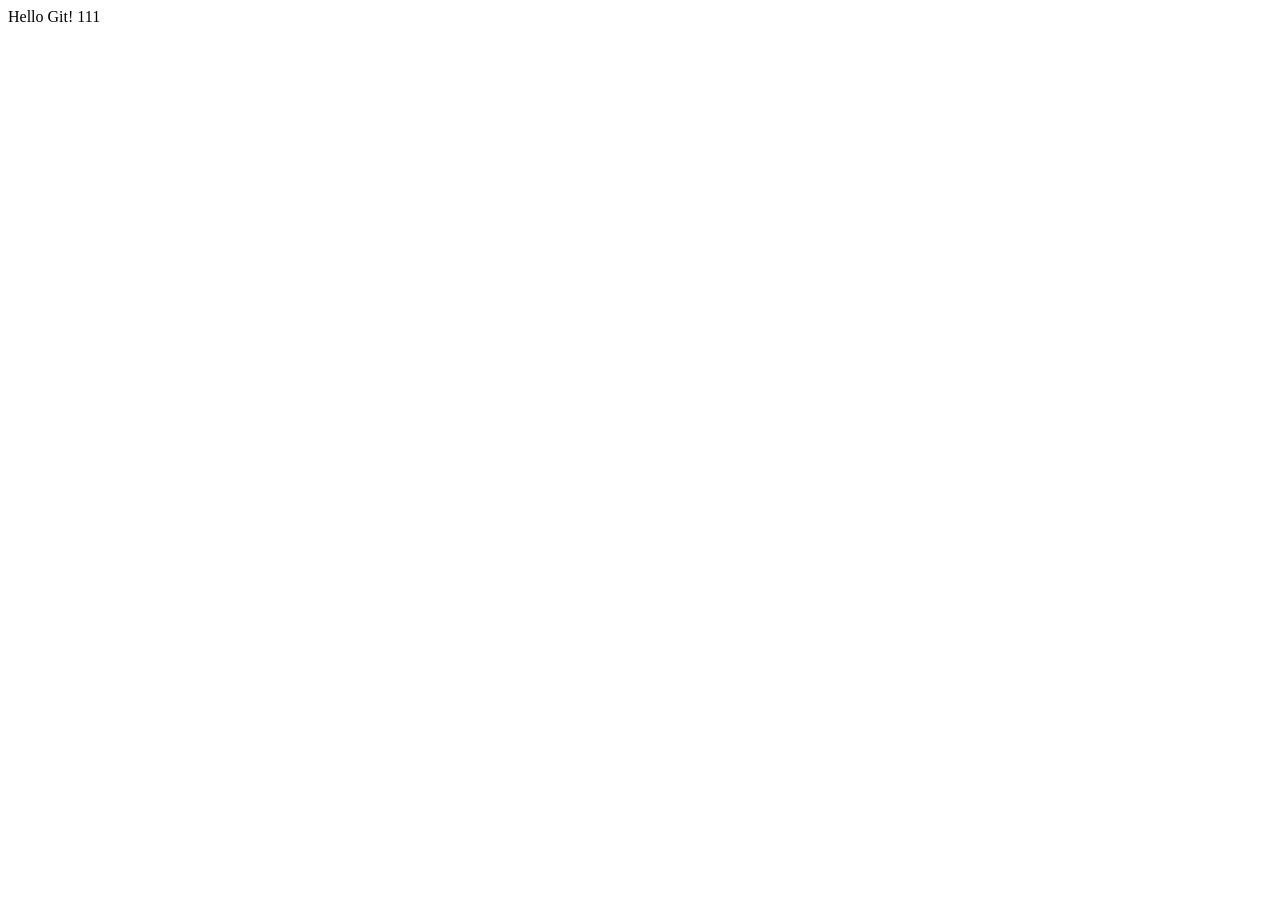
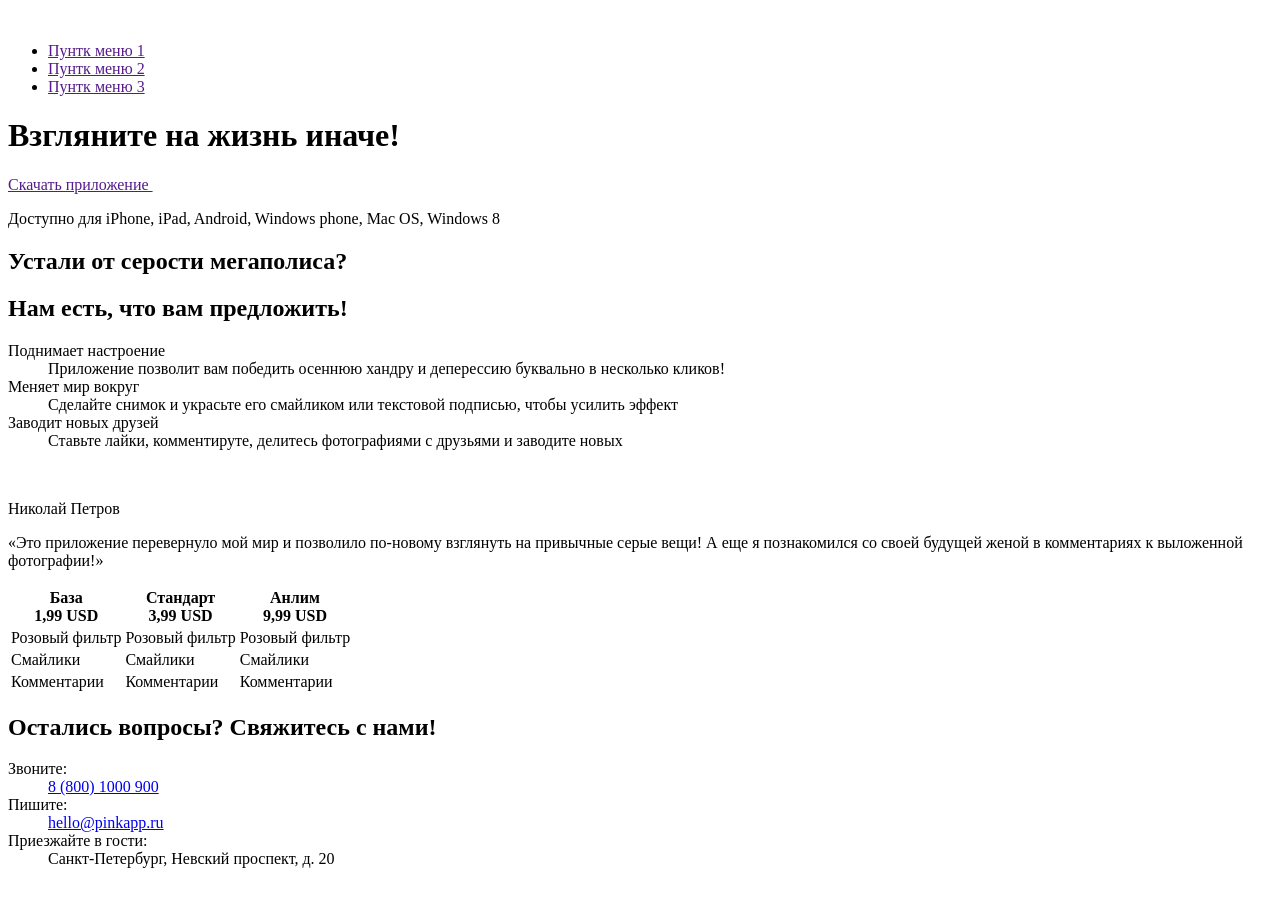
Before and after one commit to Ivankalachikov/pink, a plain HTML site: page index.html in a window 1280 px wide. Before the commit the page ends 800 px from the top, so only its background shows below. Drawn offline with Linux system fonts and the light colour scheme.

Commit message:
Заверстал мобильную версию

```diff
--- a/index.html
+++ b/index.html
@@ -2,10 +2,197 @@
 <html lang="en">
 <head>
 	<meta charset="UTF-8">
-	<title>Document</title>
+	<title>Pink</title>
 </head>
 <body>
-	Hello Git!
-	111
+	<header>
+			<div class="container clearfix">
+				<div class="header-top-line">
+					<div class="header-logo">
+						<a href="#" class="header-logo-link">
+							<img src="" alt="" class="header-logo-img">
+						</a>
+					</div>
+					<div class="header-menu--minimize">
+						<nav class="header-menu">
+							<ul class="header-menu-list">
+								<li class="header-menu-list-item">
+									<a href="" class="header-menu-link">
+										Пунтк меню 1
+									</a>
+								</li>
+								<li class="header-menu-list-item">
+									<a href="" class="header-menu-link">
+										Пунтк меню 2
+									</a>
+								</li>
+								<li class="header-menu-list-item">
+									<a href="" class="header-menu-link">
+										Пунтк меню 3
+									</a>
+								</li>
+							</ul>
+						</nav>
+					</div>
+				</div>
+				<div class="header-content">
+					<h1 class="header-title">
+					Взгляните на жизнь иначе!
+					</h1>
+				</div>
+			</div>
+	</header>
+
+
+	<section class="get-app">
+		<div class="container clearfix">
+			<a href="" class="get-app-title">
+				Скачать приложение
+			</a>
+			<img src="" alt="" class="get-app-img get-app-appstore">
+			<img src="" alt="" class="get-app-img get-app-googleplay">
+			<img src="" alt="" class="get-app-img get-app-windowsstore">
+			<p class="get-app-text">
+				Доступно для iPhone, iPad, Android, Windows phone, Mac OS, Windows 8
+			</p>
+		</div>
+	</section>
+
+
+	<section class="features">
+		<div class="container clearfix">
+			<h2 class="feartures-title">
+				Устали от серости мегаполиса?
+			</h2>
+			<h2 class="feartures-title">
+				Нам есть, что вам предложить!
+			</h2>
+			<dl class="features-list">
+				<dt class="features-list-title">Поднимает настроение</dt>
+					<dd class="features-list-text">
+						Приложение позволит вам победить осеннюю хандру и деперессию буквально в несколько кликов!
+					</dd>
+				<dt class="features-list-title">Меняет мир вокруг</dt>
+					<dd class="features-list-text">
+						Сделайте снимок и украсьте его смайликом или текстовой подписью, чтобы усилить эффект
+					</dd>
+				<dt class="features-list-title">Заводит новых друзей</dt>
+					<dd class="features-list-text">
+						Ставьте лайки, комментируте, делитесь фотографиями с друзьями и заводите новых
+					</dd>
+			</dl>
+			<img src="" alt="" class="features-img">
+		</div>
+	</section>
+
+
+	<section class="review">
+		<div class="container clearfix">
+			<p class="review-user-name">Николай Петров</p>
+			<p class="review-text">
+				«Это приложение перевернуло мой мир и позволило по-новому взглянуть на привычные серые вещи! А еще я познакомился со своей будущей женой в комментариях к выложенной фотографии!»
+			</p>
+			<div class="review-controls">
+				<a href="" class="review-control-item"></a>
+				<a href="" class="review-control-item"></a>
+				<a href="" class="review-control-item"></a>
+			</div>
+		</div>
+	</section>
+
+
+	<section class="price">
+		<table>
+			<tr>
+				<th class="price-head-cell">
+					<span class="price-tarif">База</span><br>
+					<span class="price-price">1,99 USD</span>
+				</th>
+				<th class="price-head-cell">
+					<span class="price-tarif">Стандарт</span><br>
+					<span class="price-price">3,99 USD</span>
+				</th>
+				<th class="price-head-cell">
+					<span class="price-tarif">Анлим</span><br>
+					<span class="price-price">9,99 USD</span>
+				</th>
+			</tr>
+			<tr>
+				<td class="price-cell price-cell-true">
+					Розовый фильтр
+				</td>
+				<td class="price-cell price-cell-true">
+					Розовый фильтр
+				</td>
+				<td class="price-cell price-cell-true">
+					Розовый фильтр
+				</td>
+			</tr>
+			<tr>
+				<td class="price-cell price-cell-false">
+					Смайлики
+				</td>
+				<td class="price-cell price-cell-true">
+					Смайлики
+				</td>
+				<td class="price-cell price-cell-true">
+					Смайлики
+				</td>
+			</tr>
+				<tr>
+				<td class="price-cell price-cell-false">
+					Комментарии
+				</td>
+				<td class="price-cell price-cell-false">
+					Комментарии
+				</td>
+				<td class="price-cell price-cell-true">
+					Комментарии
+				</td>
+			</tr>
+		</table>
+		<div class="price-controls">
+			<a href="" class="price-controls-item"></a>
+			<a href="" class="price-controls-item"></a>
+			<a href="" class="price-controls-item"></a>
+		</div>
+	</section>
+
+
+	<section class="contacts">
+		<div class="container clearfix">
+			<h2 class="contacts-title">
+				Остались вопросы? Свяжитесь с нами!
+			</h2>
+			<dl>
+				<dt class="contacts-type">
+					Звоните:
+				</dt>
+				<dd class="contacts-item">
+					<a href="tel=88001000900" class="contacts-link">
+						8 (800) 1000 900
+					</a>
+				</dd>
+				<dt class="contacts-type">
+					Пишите:
+				</dt>
+				<dd class="contacts-item">
+					<a href="mailto=hello@pinkapp.ru" class="contacts-link">
+						hello@pinkapp.ru
+					</a>
+				</dd>
+				<dt class="contacts-type">
+					Приезжайте в гости:
+				</dt>
+				<dd class="contacts-item">
+						Санкт-Петербург, Невский проспект, д. 20
+				</dd>
+			</dl>
+			<a href="" class="contacts-map-link">
+				<img src="" alt="" class="contacts-map-img">
+			</a>
+		</div>
+	</section>
+
 </body>
 </html>
```
